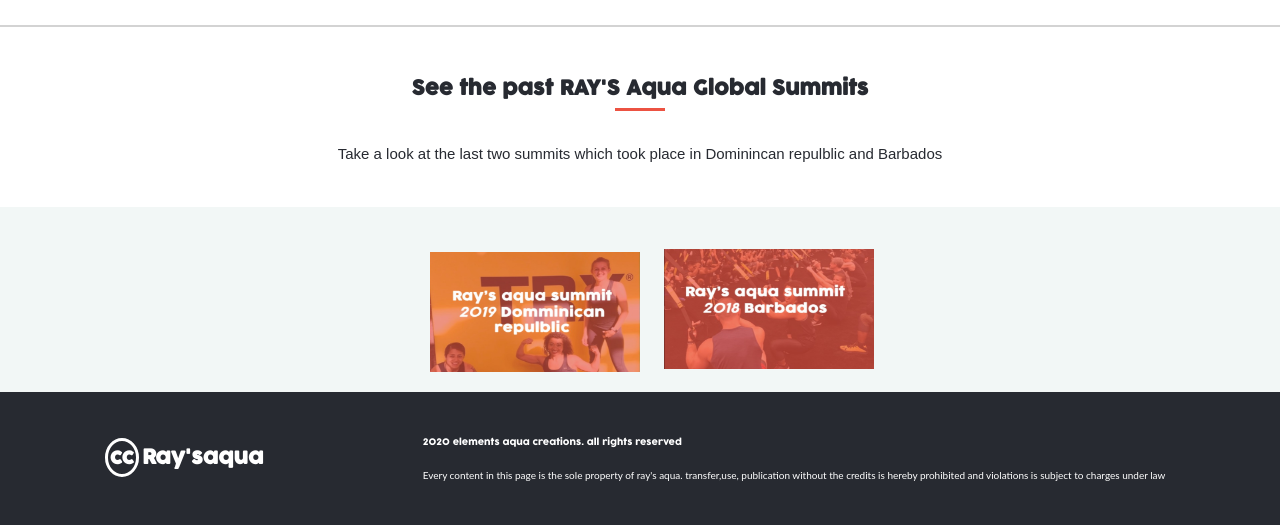
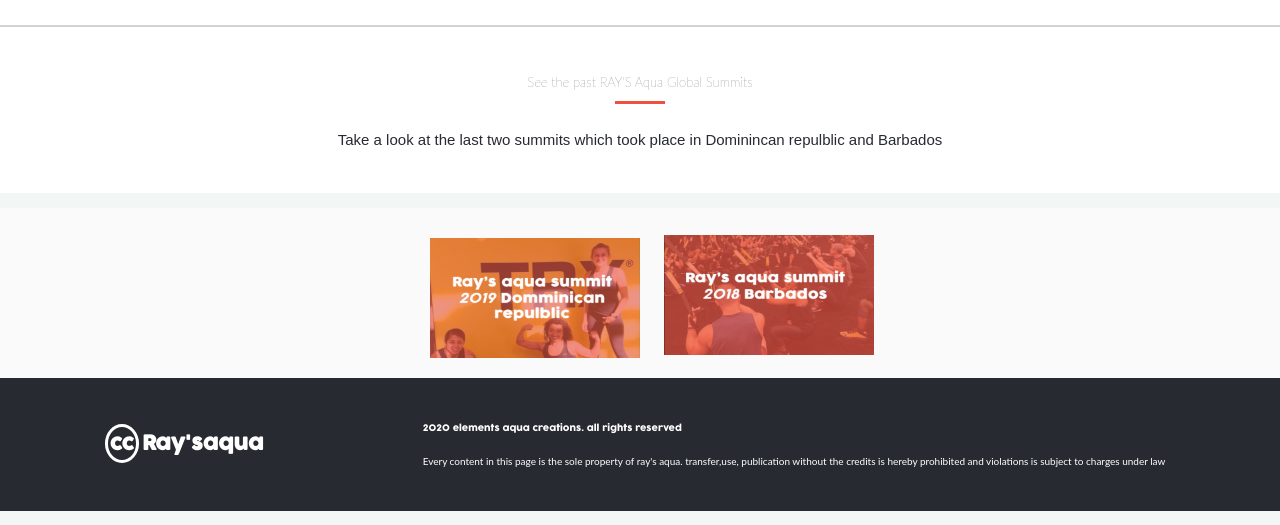
Before and after one commit to Geoelycom/Conference-website, a website with bundled scripts: page about.html in a window 1280 px wide. Shown: the part 887-1412 px from the top of the page. Built offline with nearby package versions, Linux system fonts and the light colour scheme.

Commit message:
made changes to code gotten from CR

```diff
--- a/styles/about.css
+++ b/styles/about.css
@@ -629,8 +629,9 @@ ul.nav-menu a:hover {
   }
 
   .past-summits h3 {
-    font-family: 'cocogoose', 'lato', sans-serif;
-    font-size: 20px;
+    font-family: 'lato', sans-serif;
+    font-size: small;
+    font-weight: lighter;
   }
 
   .past-summits h3::after {
@@ -650,6 +651,7 @@ ul.nav-menu a:hover {
   .Summit-examples {
     flex-direction: row;
     justify-content: center;
+    background: #fafafa;
   }
 
   .Summit-examples img {
--- a/styles/styles.css
+++ b/styles/styles.css
@@ -592,6 +592,8 @@ h5 {
 
   .main-event h3 {
     margin-bottom: -5px;
+    margin-right: 10px;
+    text-align: center;
   }
 
   .white-design {
```
Also changed, not shown: index.html (+3 -3 lines).
